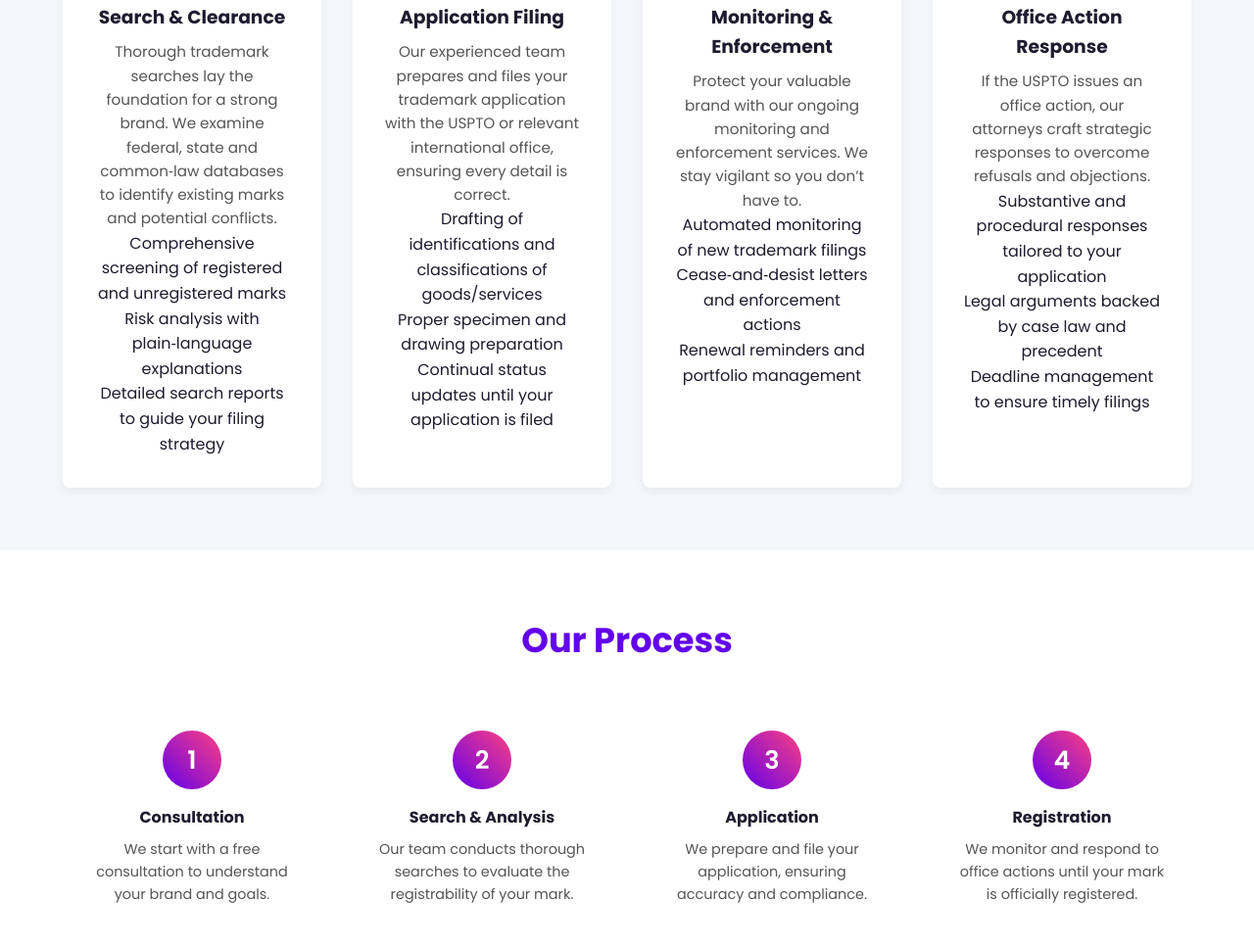
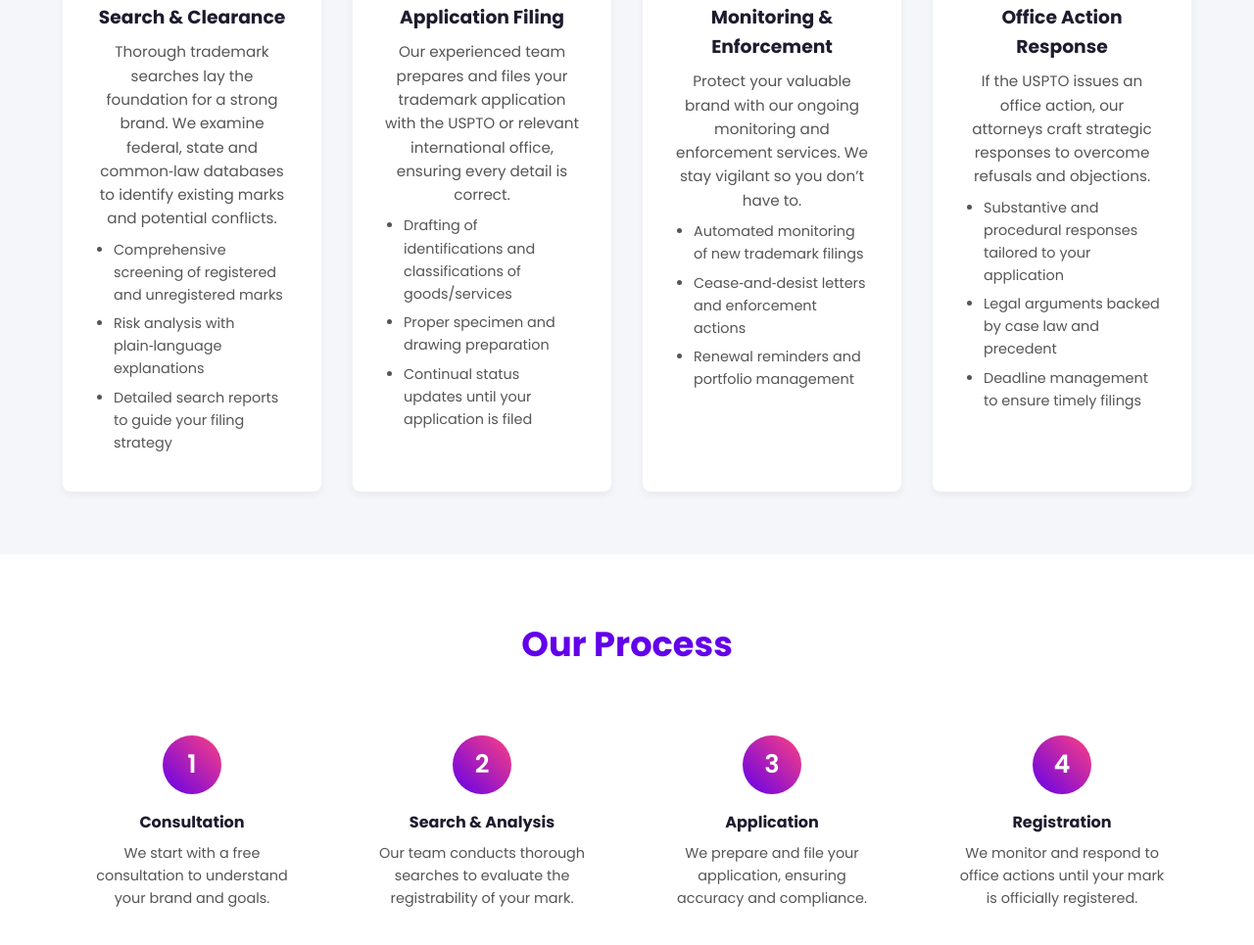
Before and after one commit to colly227/trademarknob-rich, a plain HTML site: page index.html in a window 1280 px wide. Shown: the part 857-1822 px from the top of the page at 98% size. Drawn offline with nearby package versions, Linux system fonts and the light colour scheme; a script that the page names is missing.

Commit message:
Update styles.css with bullet list styling and interactive service card effect

```diff
--- a/css/styles.css
+++ b/css/styles.css
@@ -203,6 +203,20 @@ ul {
 
 .service-item p {
   font-size: 0.95rem;
+  color: #555;
+}
+
+/* Additional styling for detailed lists inside service cards */
+.service-item ul {
+  margin-top: 0.5rem;
+  text-align: left;
+  list-style-type: disc;
+  padding-left: 1.25rem;
+}
+
+.service-item ul li {
+  margin-bottom: 0.4rem;
+  font-size: 0.9rem;
   color: #555;
 }
 
```
